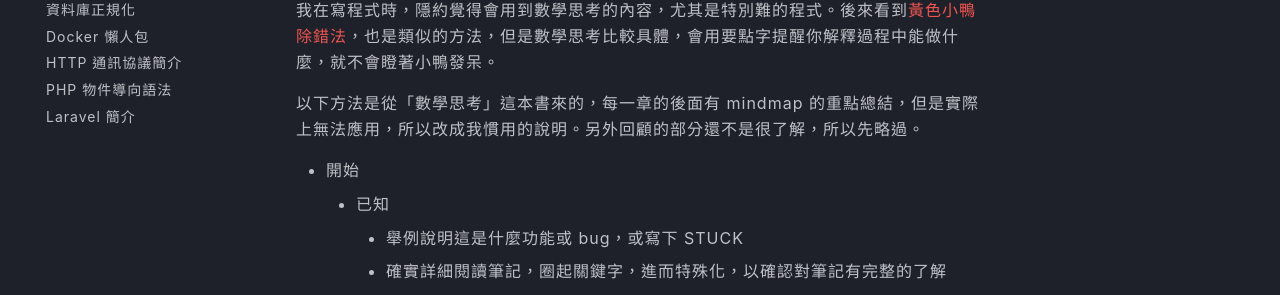
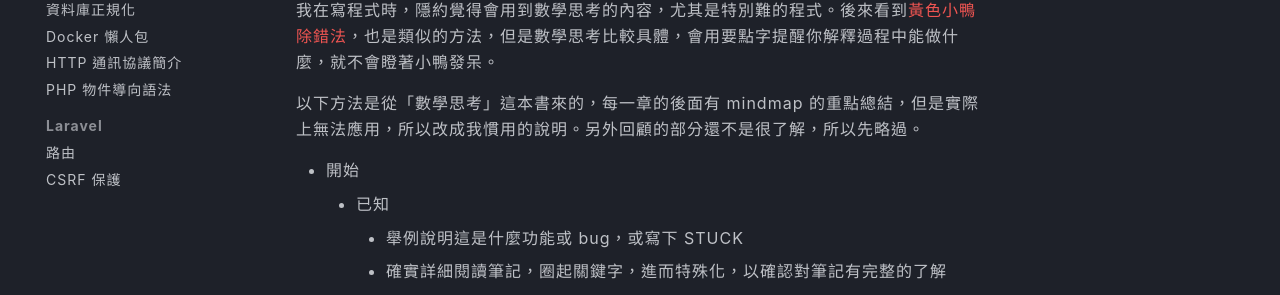
Before and after one commit to tomleesm/notes, an MkDocs documentation site: the page built from docs/how-do-i-program.md, in a window 1280 px wide. Shown: the part 338-633 px from the top of the page. Built offline with MkDocs 1.6.1 and Material for MkDocs 9.7.7, drawn with Linux system fonts in a browser that asks for light colours; comment, search, counter and statistics services are not loaded.

Commit message:
Laravel 簡介 sidebar 分成兩個

```diff
--- a/mkdocs.yml
+++ b/mkdocs.yml
@@ -77,4 +77,6 @@ nav:
     - Docker 懶人包: docker-cheat-sheet.md
     - HTTP 通訊協議簡介: http-protocol-introduction.md
     - PHP 物件導向語法: php-oop.md
-    - Laravel 簡介: laravel-introduction.md
+    - Laravel:
+      - 路由: routes.md
+      - CSRF 保護: csrf-protection.md
```
